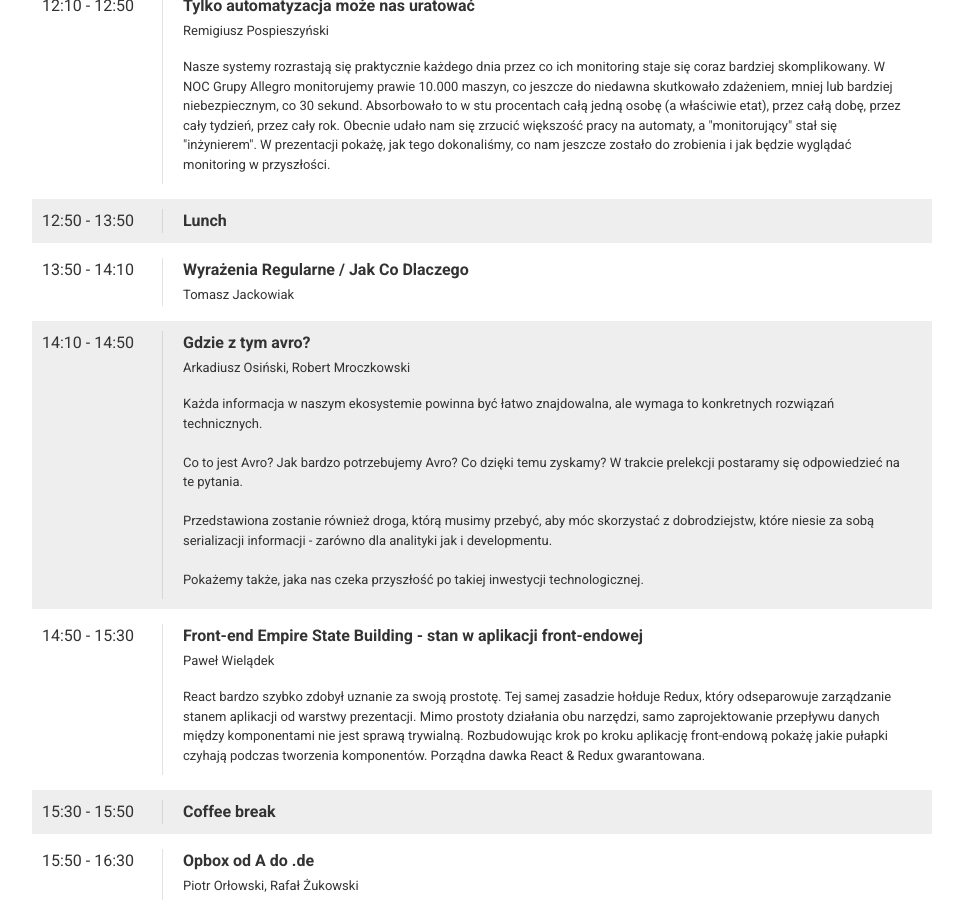
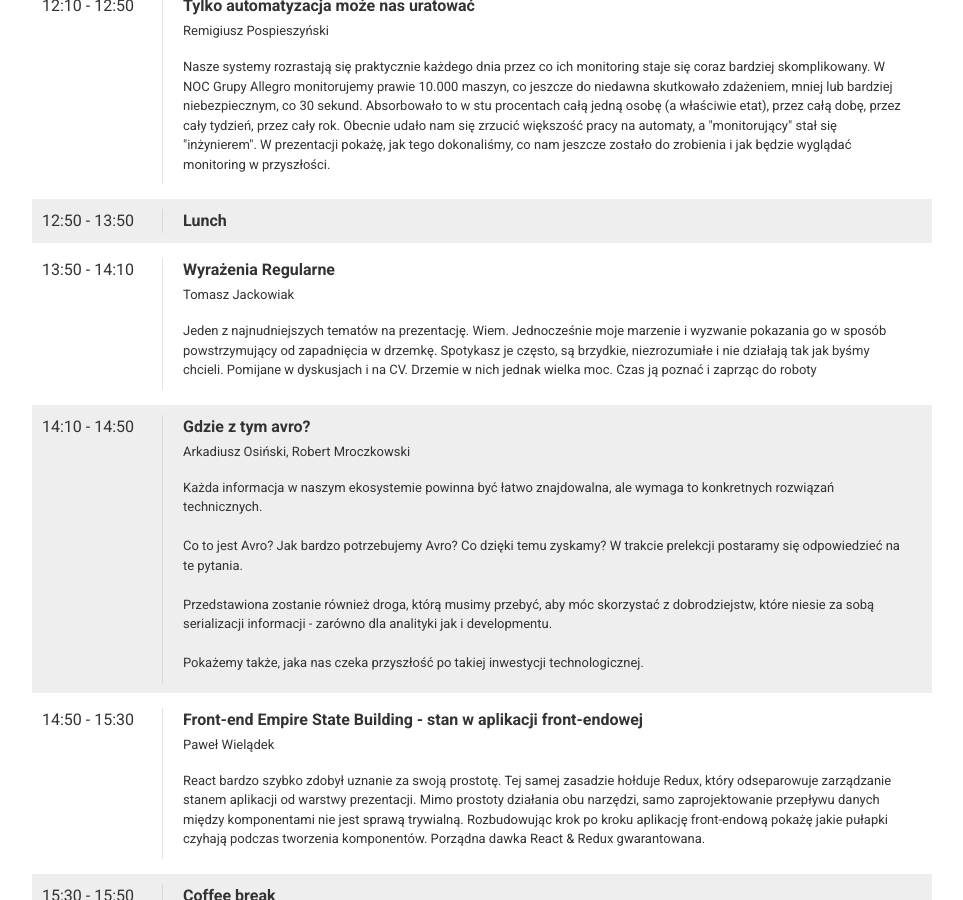
Before and after one commit to allegro/meeting, a Jekyll site: the page built from index.html, in a window 1280 px wide and 900 px high, scrolled down 2639 px. Shown: the whole window, without its empty margins (158-1121 px from the left). Built offline with Jekyll 4.4.1, drawn with Linux system fonts in a browser that asks for light colours; Markdown is read by kramdown in place of the engine named in the settings; comment, search, counter and statistics services are not loaded.

Commit message:
Update atm-schedule.yml

```diff
--- a/_data/atm-schedule.yml
+++ b/_data/atm-schedule.yml
@@ -55,11 +55,13 @@ item07:
     timeEnd: '13:50'
 
 item08:
-    title: Wyrażenia Regularne / Jak Co Dlaczego
+    title: Wyrażenia Regularne
     name: Tomasz Jackowiak
     date: '2016-09-07'
     timeStart: '13:50'
     timeEnd: '14:10'
+    abstract: 'Jeden z najnudniejszych tematów na prezentację. Wiem. Jednocześnie moje marzenie i wyzwanie pokazania go w sposób powstrzymujący od zapadnięcia w drzemkę.
+Spotykasz je często, są brzydkie, niezrozumiałe i nie działają tak jak byśmy chcieli. Pomijane w dyskusjach i na CV. Drzemie w nich jednak wielka moc. Czas ją poznać i zaprząc do roboty'
 
 item09:
     title: Gdzie z tym avro?
```
